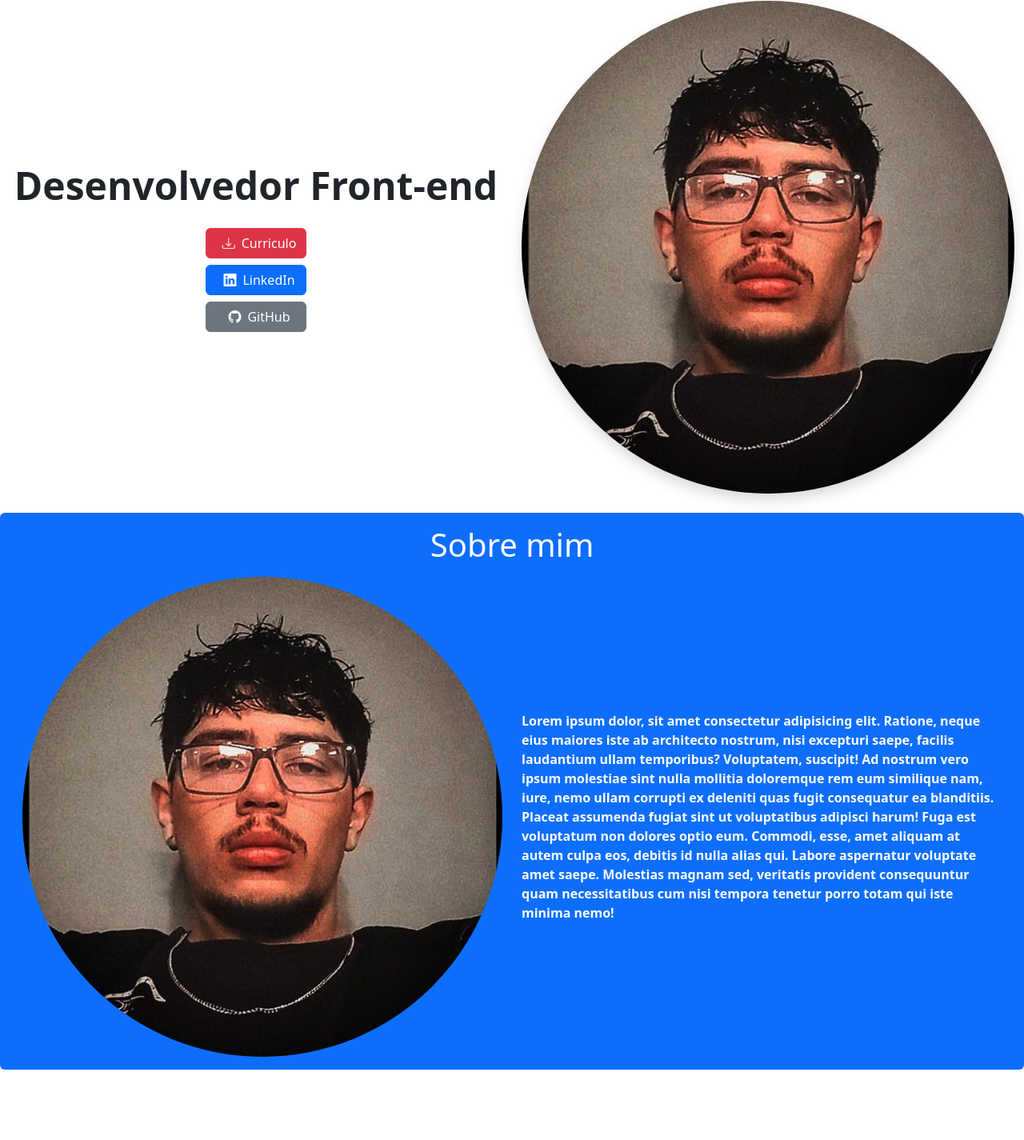
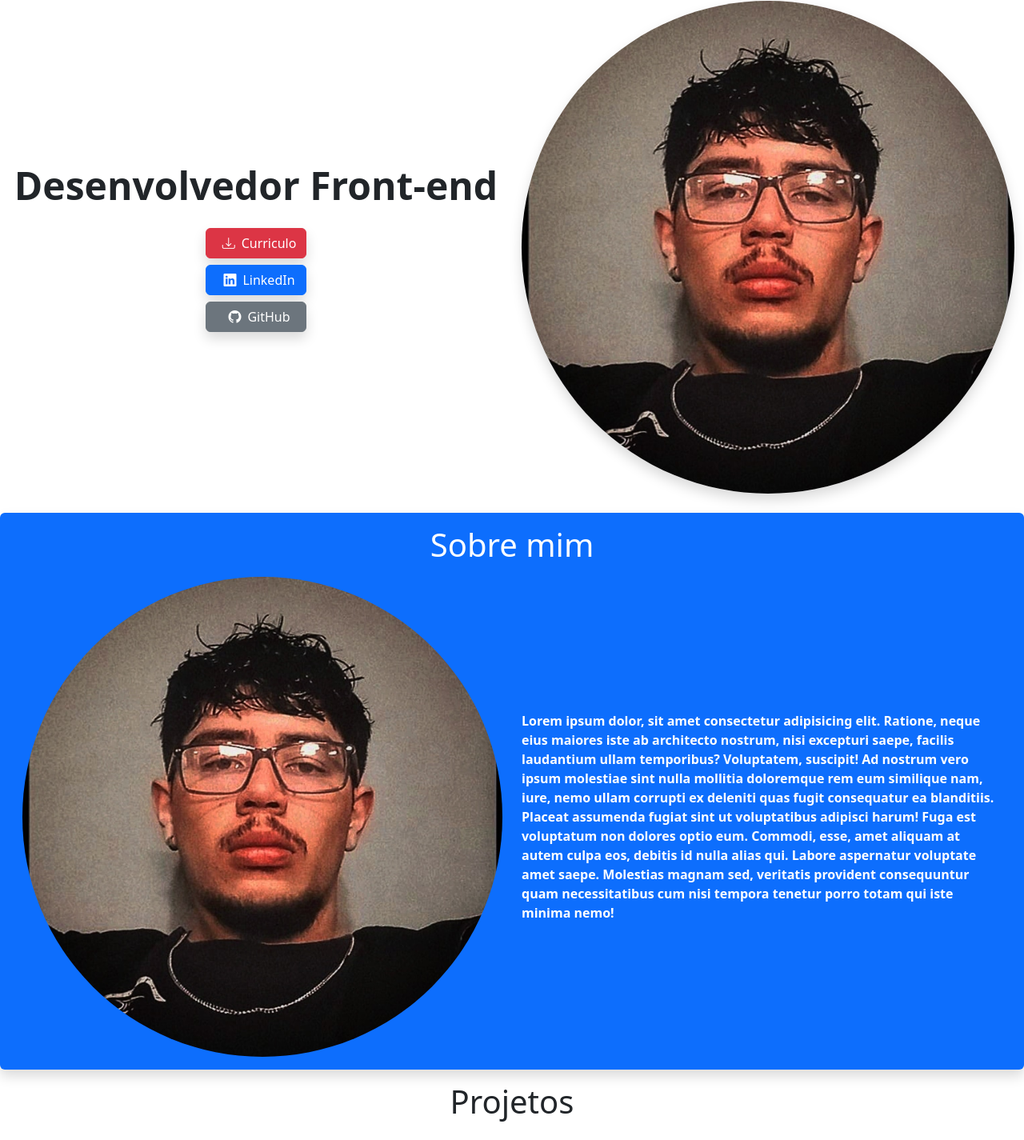
Before and after one commit to Leofront-end/Portifolio, a plain HTML site: page index.html in a window 1280 px wide. Shown: the part 71-1496 px from the top of the page at 80% size. Before the commit the page ends 1408 px from the top, so only its background shows below. Drawn offline with nearby package versions, Linux system fonts and the light colour scheme.

Commit message:
Começo da criação de Projetos

```diff
--- a/index.html
+++ b/index.html
@@ -20,7 +20,7 @@
                         <a class="nav-link text-white" href="#sobre"><i class="bi bi-person-fill mx-1"></i>Sobre mim</a>
                     </li>
                     <li class="nav-item px-2">
-                        <a class="nav-link text-white" href="#"><i class="bi bi-folder-fill mx-1"></i>Projetos</a>
+                        <a class="nav-link text-white" href="#projetos"><i class="bi bi-folder-fill mx-1"></i>Projetos</a>
                     </li>
                     <li class="nav-item px-2">
                         <a class="nav-link text-white" href="#"><i class="bi bi-book-half mx-1"></i>Skills</a>
@@ -47,7 +47,7 @@
                                 <a class="nav-link text-white" href="#sobre"><i class="bi bi-person-fill mx-2"></i>Sobre mim</a>
                             </li>
                             <li class="nav-item">
-                                <a class="nav-link text-white" href="#"><i class="bi bi-folder-fill mx-2"></i>Projetos</a>
+                                <a class="nav-link text-white" href="#projetos"><i class="bi bi-folder-fill mx-2"></i>Projetos</a>
                             </li>
                             <li class="nav-item">
                                 <a class="nav-link text-white" href="#"><i class="bi bi-book-half mx-2"></i>Skills</a>
@@ -67,13 +67,13 @@
                 <img class="img-fluid rounded rounded-circle shadow"  src="WhatsApp Image 2025-07-10 at 16.43.02.jpeg" alt="">
             </aside>
             <div class="col-12 col-sm-6 d-flex flex-column justify-content-center align-items-center order-sm-first m-0 gap-4">
-                <p class="display-5 text-monospace fw-bold text-center text-sm-left m-0 ">
+                <p class="display-5 text-monospace fw-bold text-center text-sm-left m-0">
                     Desenvolvedor <span class="text-nowrap">Front-end</span>
                 </p>
                 <div class="d-grid row-gap-2">
-                    <a href="CurriculoLeonardoSilva.pdf" download="CurriculoLeonardoSilva.pdf" class="btn btn-danger"><i class="bi bi-download mx-2"></i>Curriculo</a>
-                    <a href="https://www.linkedin.com/in/leonardo-silvafront/" target="_blank" class="btn btn-primary"><i class="bi bi-linkedin mx-2"></i>LinkedIn</a>
-                    <a href="https://github.com/Leofront-end" target="_blank" class="btn btn-secondary"><i class="bi bi-github mx-2"></i>GitHub</a>
+                    <a href="CurriculoLeonardoSilva.pdf" download="CurriculoLeonardoSilva.pdf" class="btn btn-danger shadow"><i class="bi bi-download mx-2"></i>Curriculo</a>
+                    <a href="https://www.linkedin.com/in/leonardo-silvafront/" target="_blank" class="btn btn-primary shadow"><i class="bi bi-linkedin mx-2"></i>LinkedIn</a>
+                    <a href="https://github.com/Leofront-end" target="_blank" class="btn btn-secondary shadow"><i class="bi bi-github mx-2"></i>GitHub</a>
                 </div>
             </div>
         </section>
@@ -88,6 +88,9 @@
                 </p>
             </div>
         </section>
+        <section id="projetos" class="p-3">
+            <p class="h1 text-monospace text-center">Projetos</p>
+        </section>
     </main>
 </body>
 </html>
```
